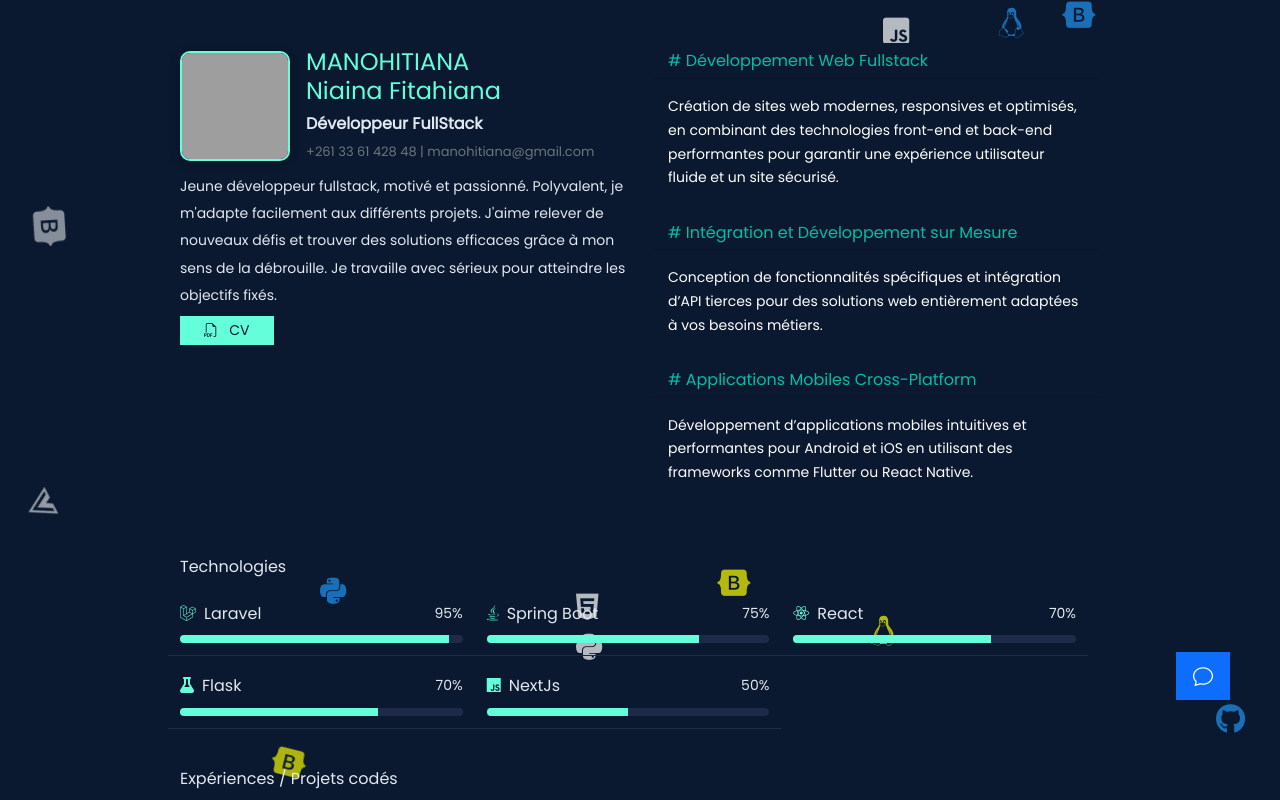
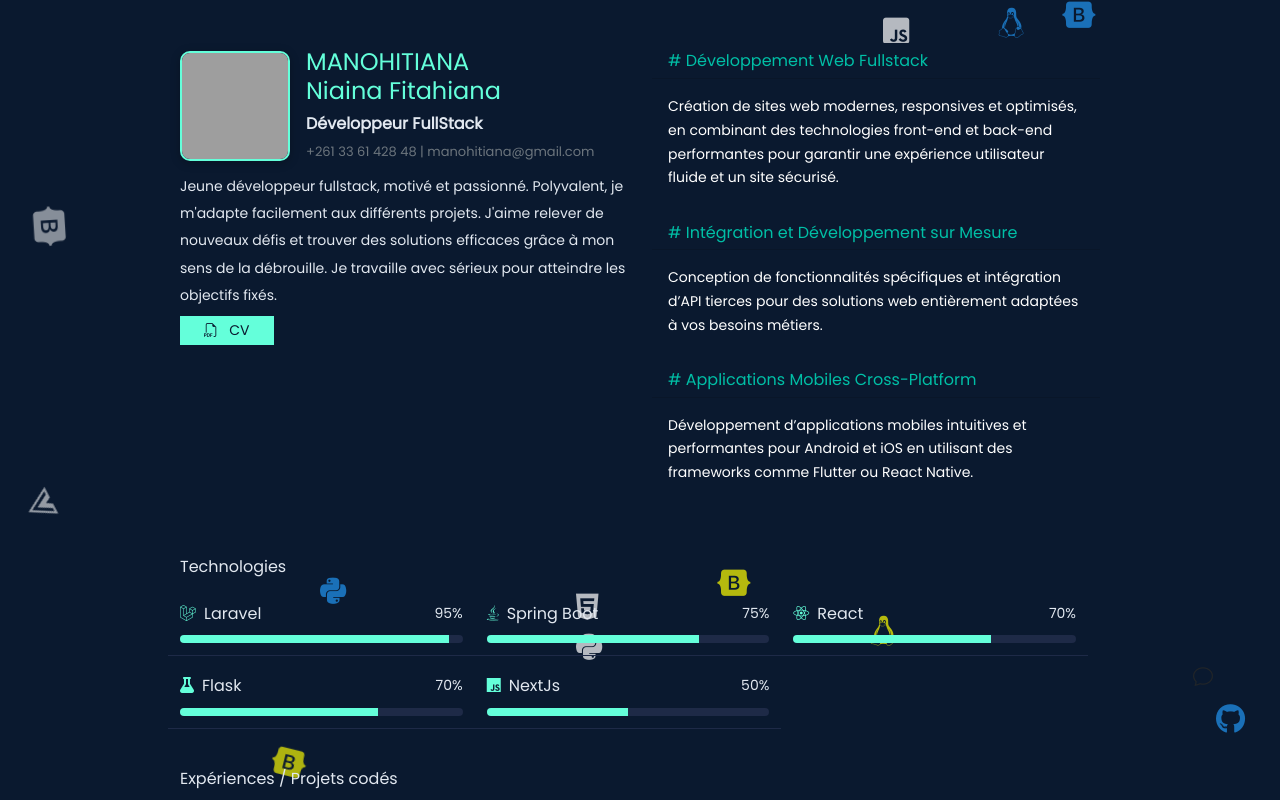
Before and after one commit to NiainaFitahiana1/niainaportfolio, a plain HTML site: page index.html in a window 1280 px wide. Shown: the top 800 px of the page. Drawn offline with nearby package versions, Linux system fonts and the light colour scheme; grey boxes are pictures that could not be loaded; some icons are missing.

Commit message:
Update index.html

```diff
--- a/index.html
+++ b/index.html
@@ -55,7 +55,7 @@
     </div>
   </div>
   <div class="fixed-bottom text-end" style="bottom: 100px !important; right: 50px !important;">
-    <button type="button" class="btn btn-primary btn-lg rounded-lg text-uppercase" data-bs-toggle="modal" data-bs-target="#messageModal" style="border-radius: 0;">
+    <button type="button" class="btn btn-modal btn-lg rounded-lg text-uppercase" data-bs-toggle="modal" data-bs-target="#messageModal" style="border-radius: 0;">
       <i class="bi bi-chat"></i>
     </button>
   </div>
```
